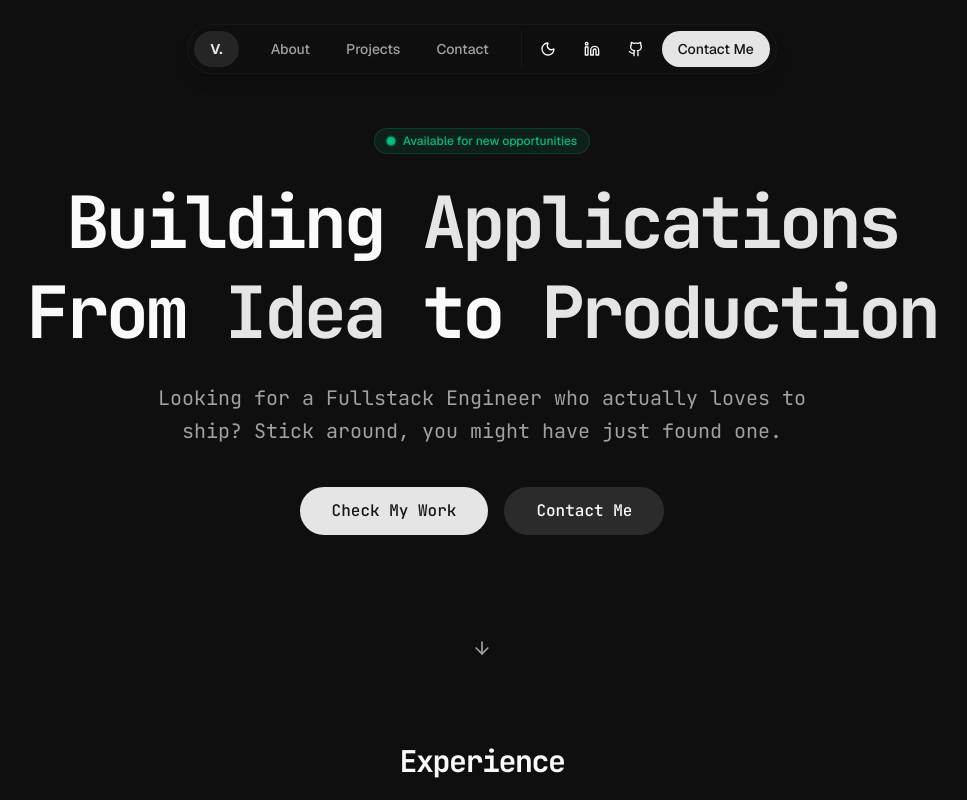
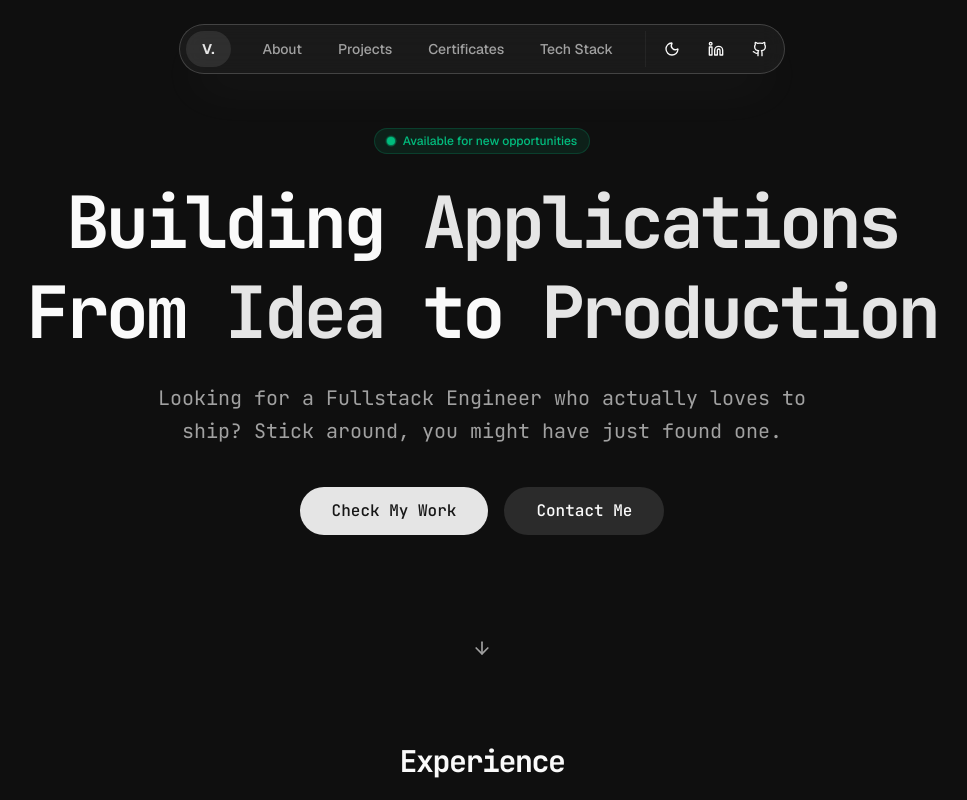
Before and after one commit to vaggelismpomponis/portfolio, a Next.js app: page / in a window 1280 px wide. Shown: the top 800 px of the page, without its empty margins (158-1125 px from the left). Built offline with nearby package versions, Linux system fonts and the light colour scheme.

Commit message:
feat: Add Navbar and TechStack components to enhance portfolio navigation and display.

```diff
--- a/src/components/navbar.tsx
+++ b/src/components/navbar.tsx
@@ -12,7 +12,8 @@ import { content } from "@/data/content"
 const navItems = [
     { name: "About", href: "#about" },
     { name: "Projects", href: "#projects" },
-    { name: "Contact", href: "#contact" },
+    { name: "Certificates", href: "#certificates" },
+    { name: "Tech Stack", href: "#tech-stack" },
 ]
 
 export function Navbar() {
@@ -25,7 +26,7 @@ export function Navbar() {
                 initial={{ y: -20, opacity: 0 }}
                 animate={{ y: 0, opacity: 1 }}
                 transition={{ duration: 0.5, delay: 0.5 }}
-                className="pointer-events-auto flex items-center gap-2 p-1.5 rounded-full border border-border/40 bg-background/80 backdrop-blur-md shadow-lg"
+                className="pointer-events-auto flex items-center gap-2 p-1.5 rounded-full border border-primary/20 bg-background/90 backdrop-blur-md shadow-2xl dark:shadow-primary/5 dark:bg-muted/40"
             >
                 <Link
                     href="/"
@@ -72,12 +73,6 @@ export function Navbar() {
                         </Link>
                     </Button>
 
-                    <Button asChild size="sm" className="rounded-full h-9 px-4 hidden md:flex">
-                        <Link href={content.hero.social.email}>
-                            Contact Me
-                        </Link>
-                    </Button>
-
                     {/* Mobile Menu Toggle */}
                     <Button
                         variant="ghost"
@@ -101,7 +96,7 @@ export function Navbar() {
                         <span>Navigation</span>
                         <span className="text-[10px] bg-primary/10 text-primary px-1.5 py-0.5 rounded border border-primary/20">Menu</span>
                     </div>
-                    {navItems.filter(item => item.name !== "Contact").map((item) => (
+                    {navItems.map((item) => (
                         <Link
                             key={item.name}
                             href={item.href}
--- a/src/components/tech-stack.tsx
+++ b/src/components/tech-stack.tsx
@@ -6,7 +6,7 @@ import { Card, CardContent, CardHeader, CardTitle } from "@/components/ui/card"
 
 export function TechStack() {
     return (
-        <section className="py-10 space-y-12">
+        <section id="tech-stack" className="py-10 space-y-12 scroll-mt-20">
             <motion.h3
                 initial={{ opacity: 0, y: 20 }}
                 whileInView={{ opacity: 1, y: 0 }}
@@ -27,7 +27,7 @@ export function TechStack() {
                     >
                         <Card className="h-full bg-card/50 backdrop-blur-sm border-border/50 hover:border-primary/50 transition-colors">
                             <CardHeader>
-                                <CardTitle className="text-xl font-semibold text-center capitalize font-mono text-muted-foreground/80 lowercase">
+                                <CardTitle className="text-xl font-bold text-center capitalize font-mono text-muted-foreground/80">
                                     {category}
                                 </CardTitle>
                             </CardHeader>
```
